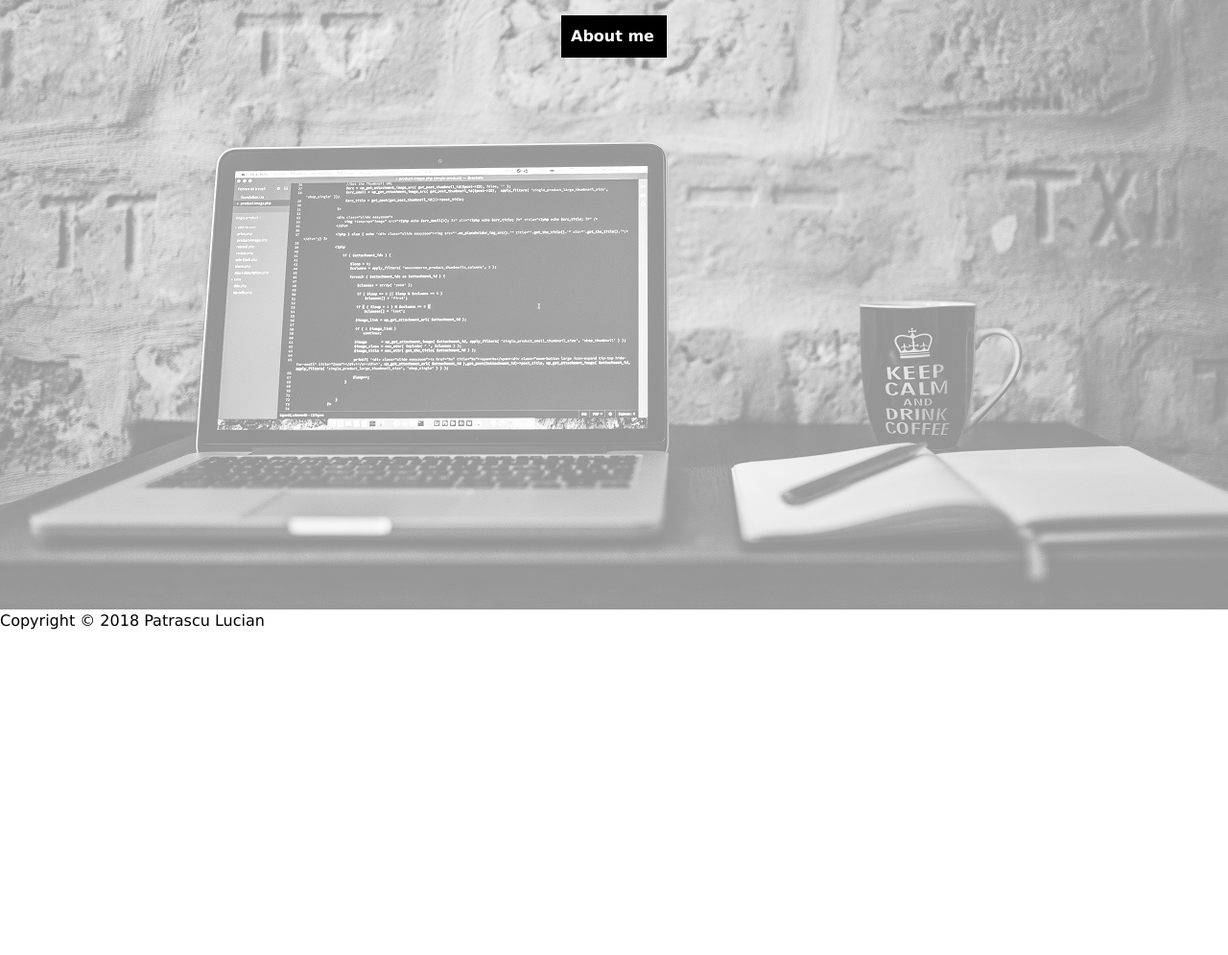
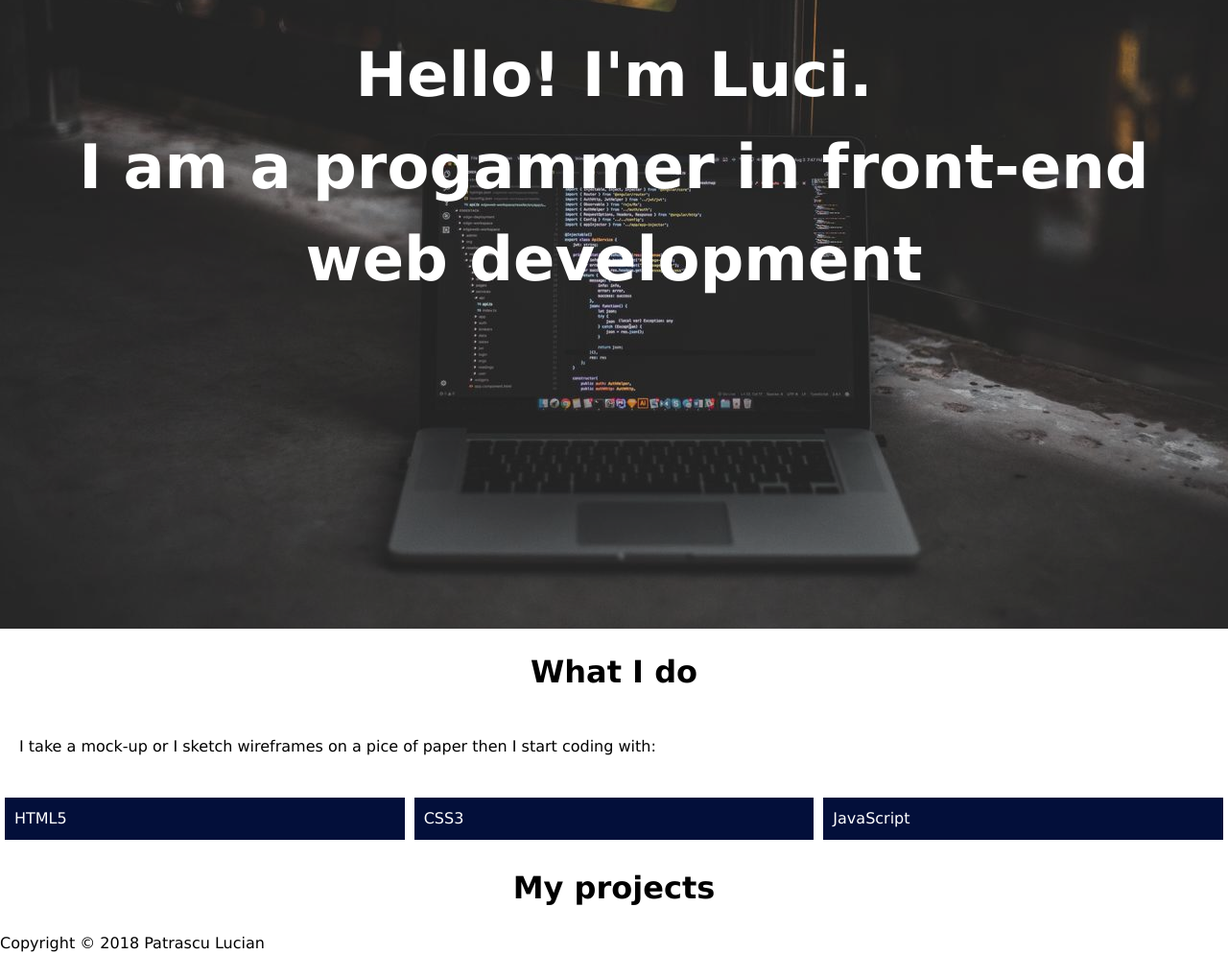
Before and after one commit to Patrascu-Lucian/MyWebsite, a plain HTML site: page index.html in a window 1280 px wide. Shown: the part 165-1160 px from the top of the page at 96% size. Before the commit the page ends 824 px from the top, so only its background shows below. Drawn offline with Linux system fonts and the light colour scheme.

Commit message:
added some tweaks

```diff
--- a/index.html
+++ b/index.html
@@ -6,36 +6,31 @@
     <link rel="stylesheet" href="style.css">
   </head>
   <body>
-
     <!-- Header -->
     <header>
-      <img id="logo" src="img/myLogo.png" alt="logo">
-      <h1>Hello! I'm Lucian, I am a web developer and a programmer.</h1>
+      <p id="logo">Patrascu Lucian</p>
+      <h1>Hello! I'm Luci.<br>
+        I am a progammer in front-end web development</h1>
+    </header>
+    <!-- Expertise -->
+    <div id="expertise">
+      <h1>What I do</h1>
+        <p>I take a mock-up or I sketch wireframes on a pice of paper then I start coding with:</p>
+      <ul>
+        <li>HTML5</li>
+        <li>CSS3</li>
+        <li>JavaScript</li>
+      </ul>
 
-      <!-- About -->
-      <details>
-          <summary>About me</summary>
-          In 2017 I began a journey on learning programming. It took me hard work,
-          dedication, persistence and discipline doing it at a consistent basis<br>
-          - I started by learning the basics of programming and OOP with Java <br>
-          - Then practicing programming problems, this made me develop a problem solving mindset.<br>
-          - I went on to learn UML 2.0 and Design Patterns <br>
-          - Then Web Development with: HTML5 , CSS3 and JavaScript (ES6) <br>
-          - Version control with Git & GitHub <br>
-          - A little bit of C language. <br>
-          From the day I started till today I never missed a day of learning/coding, I did it every day.
-          I learned a lot these months, and I know I'm far from being an expert but I won't end this journey even after I will become one.
-      </details>
-    </header>
-
-
-    <!-- Expertise -->
-
+    </div>
     <!-- Projects/Portfolio -->
-
+    <div id="portfolio">
+      <h1>My projects</h1>
+    </div>
     <!-- Contact -->
 
     <!-- Footer -->
+
     <footer>Copyright &copy; 2018 Patrascu Lucian</footer>
 
 
--- a/style.css
+++ b/style.css
@@ -2,65 +2,84 @@
 body {
   margin: 0;
   font-family: Verdana, Helvetica, sans-serif, "Times New Roman";
-  font-size: 100%;
   line-height: 1.5;
 }
 
+h1 {
+  text-align: center;
+}
 
 /* Header Settings */
 header {
-  height: 100vh;
-  display: block;
-  position: relative;
-}
-
-header::after {
-  content: "";
-  background: url("img/header.jpeg");
-  opacity: 0.5;
-  top: 0; left: 0; bottom: 0; right: 0;
-  position: absolute;
-  z-index: -1;
+  background: #333;
+  padding: 10px;
+  text-align: center;
 }
 
 header #logo {
-  display: block;
-  width: 75px;
-  padding-top: 10px;
-  margin: auto;
+  display: inline-block;
+  border: 5px solid #030F3A;
+  border-radius: 15px;
+  color: #FFFFFF;
+  font-weight: bolder;
+  padding: 10px;
 }
 
 header h1 {
   text-align: center;
-  color: #333;
-  margin-left: 2%;
-  margin-right: 2%;
+  color: #fff;
 }
 
+/* Expertise Settings */
 
-/* Summary and Details */
-header details summary{
-  background-color: #000;
-  color: #fff;
-  display: block;
-  padding: 10px;
-  width: 90px;
-  margin: auto;
-  font-weight: bolder;
+#expertise p {
+  margin: 0;
+  padding: 20px;
 }
 
-header details summary::-webkit-details-marker {
-  display:none;
+#expertise ul {
+  display: flex;
+  padding: 0;
+  flex-wrap: wrap;
 }
 
-header details summary:hover{
-  color: #000;
-  background-color: #aaa;
+#expertise ul li{
+  flex: 1;
+  width: 500px;
+  background: #030F3A;
+  color: white;
+  list-style: none;
+  margin: 5px;
+  padding: 10px;
 }
 
-header details{
-  color: #333;
-  padding: 5px;
+/* Portfolio Settings */
+#portfolio {
+
 }
 
-/* */
+/* Footer Settings */
+footer {
+
+}
+
+/* Desktop view */
+@media (min-width: 768px) {
+
+  header{
+    display: block;
+    position: relative;
+    z-index: 0;
+    height: 100vh;
+    font-size: 200%;
+  }
+
+  header:after {
+    content: "";
+    background: url("img/header.jpg");
+    opacity: 0.7;
+    top: 0; left: 0; bottom: 0; right: 0;
+    position: absolute;
+    z-index: -1;
+  }
+}
```
Also changed, not shown: img/header.jpg (added), img/myLogo.png, img/myLogo2.png (added), img/myLogo3.png (deleted), img/unused1.jpeg (renamed from img/header.jpeg).
